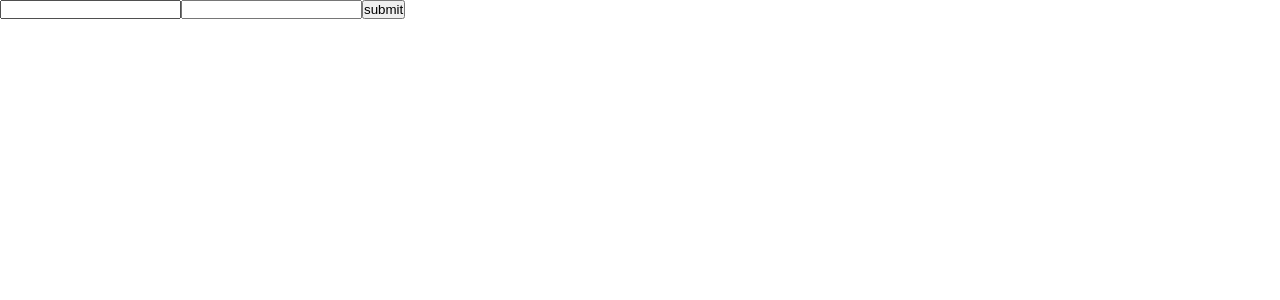
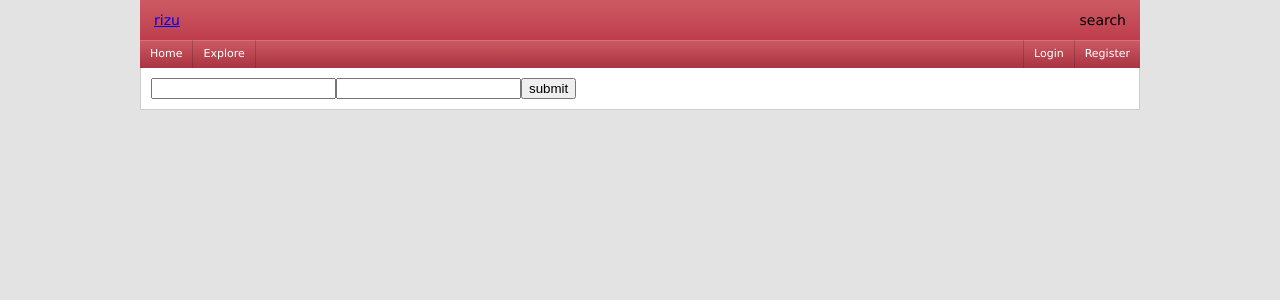
Before and after one commit to katelyynn/rizu, a Next.js app in the folder apps/web/: page /login in a window 1280 px wide. Shown: the top 300 px of the page. Built offline with nearby package versions, Linux system fonts and the light colour scheme; no server answers.

Commit message:
feat: auth!!

```diff
--- /dev/null
+++ b/apps/web/src/app/components/auth/auth_context.tsx
@@ -0,0 +1,50 @@
+'use client';
+
+import React, { createContext, useContext, useEffect, useState } from 'react';
+
+interface AuthContextType {
+  user: { id: string, username: string } | null,
+  setUser: (user: { id: string, username: string } | null) => void,
+  loading: boolean
+}
+
+const AuthContext = createContext<AuthContextType | undefined>(undefined);
+
+export function AuthProvider({ children }: { children: React.ReactNode }) {
+  const [ user, setUser ] = useState<{ id: string, username: string } | null>(null);
+  const [ loading, setLoading ] = useState(true);
+
+  useEffect(() => {
+    const checkAuth = async () => {
+      try {
+        const res = await fetch(`${process.env.NEXT_PUBLIC_API_URL}/api/auth/me`, {
+          credentials: 'include'
+        });
+
+        const data = await res.json();
+        setUser(data.user);
+      } catch (error) {
+        setUser(null);
+      } finally {
+        setLoading(false);
+      }
+    };
+
+    checkAuth();
+  }, []);
+
+  return (
+    <AuthContext.Provider value={{ user, setUser, loading }}>
+      {children}
+    </AuthContext.Provider>
+  )
+}
+
+export function useAuth() {
+  const context = useContext(AuthContext);
+  if (context == undefined) {
+    throw new Error('useAuth is missing AuthProvider');
+  }
+
+  return context;
+}
--- /dev/null
+++ b/apps/web/src/app/components/header/bottom.module.css
@@ -0,0 +1,36 @@
+.bottom {
+  background: linear-gradient(180deg, transparent, #aa3442);
+  box-shadow: 0 1px 0 0 inset rgba(255, 255, 255, 0.15);
+
+  display: flex;
+}
+
+.left {
+  flex: 1;
+}
+
+.left, .right {
+  display: flex;
+}
+
+.link {
+  display: flex;
+  align-items: center;
+  font-size: 11px;
+  padding: 0 10px;
+  height: 28px;
+
+  color: #fff;
+  text-decoration: none;
+
+  &:hover {
+    background-color: #aa3442;
+  }
+}
+
+.sep {
+  display: block;
+  width: 1px;
+  height: 28px;
+  background: rgba(0, 0, 0, 0.17);
+}
--- /dev/null
+++ b/apps/web/src/app/components/header/bottom.tsx
@@ -0,0 +1,84 @@
+'use client';
+
+import Link from 'next/link';
+import styles from "./bottom.module.css";
+import React, { useEffect, useState } from 'react';
+import { useAuth } from '../auth/auth_context';
+
+export function RizuBottom() {
+  return (
+    <nav className={styles.bottom}>
+      <div className={styles.left}>
+        <BottomNavLink href="/">
+          Home
+        </BottomNavLink>
+        <BottomNavLinkSep />
+        <BottomNavLink href="/explore">
+          Explore
+        </BottomNavLink>
+        <BottomNavLinkSep />
+      </div>
+      <Auth />
+    </nav>
+  )
+}
+
+function Auth() {
+  const { user, loading } = useAuth();
+
+  if (loading) {
+    return (
+      <div className={styles.right} />
+    )
+  }
+
+  if (user) {
+    return (
+      <div className={styles.right}>
+        <BottomNavLinkSep />
+        <BottomNavLink href={`/user/${user.username}`}>
+          {user.username}
+        </BottomNavLink>
+        <BottomNavLinkSep />
+        <BottomNavLink href="/logout">
+          Logout
+        </BottomNavLink>
+      </div>
+    )
+  }
+
+  return (
+    <div className={styles.right}>
+      <BottomNavLinkSep />
+      <BottomNavLink href="/login">
+        Login
+      </BottomNavLink>
+      <BottomNavLinkSep />
+      <BottomNavLink href="/register">
+        Register
+      </BottomNavLink>
+    </div>
+  )
+}
+
+interface BottomNavLinkProps {
+  href: string,
+  children: React.ReactNode
+}
+
+function BottomNavLink({
+  href,
+  children
+}: BottomNavLinkProps) {
+  return (
+    <Link href={href} className={styles.link}>
+      {children}
+    </Link>
+  )
+}
+
+function BottomNavLinkSep() {
+  return (
+    <div className={styles.sep} />
+  )
+}
--- /dev/null
+++ b/apps/web/src/app/components/header/top.module.css
@@ -0,0 +1,10 @@
+.top {
+  background: linear-gradient(180deg, transparent, #be3d4c);
+  padding: 12px 14px;
+
+  display: flex;
+}
+
+.logo {
+  flex: 1;
+}
--- /dev/null
+++ b/apps/web/src/app/components/header/top.tsx
@@ -0,0 +1,15 @@
+import Link from 'next/link';
+import styles from "./top.module.css";
+
+export function RizuTop() {
+  return (
+    <div className={styles.top}>
+      <div className={styles.logo}>
+        <Link href="/">rizu</Link>
+      </div>
+      <div className={styles.search}>
+        search
+      </div>
+    </div>
+  )
+}
--- a/apps/web/src/app/globals.css
+++ b/apps/web/src/app/globals.css
@@ -1,49 +1,83 @@
-:root {
-  --background: #ffffff;
-  --foreground: #171717;
+/* http://meyerweb.com/eric/tools/css/reset/
+   v2.0 | 20110126
+   License: none (public domain)
+*/
+
+html, body, div, span, applet, object, iframe,
+h1, h2, h3, h4, h5, h6, p, blockquote, pre,
+a, abbr, acronym, address, big, cite, code,
+del, dfn, em, img, ins, kbd, q, s, samp,
+small, strike, strong, sub, sup, tt, var,
+b, u, i, center,
+dl, dt, dd, ol, ul, li,
+fieldset, form, label, legend,
+table, caption, tbody, tfoot, thead, tr, th, td,
+article, aside, canvas, details, embed,
+figure, figcaption, footer, header, hgroup,
+menu, nav, output, ruby, section, summary,
+time, mark, audio, video {
+	margin: 0;
+	padding: 0;
+	border: 0;
+	font-size: 100%;
+	font: inherit;
+	vertical-align: baseline;
+}
+/* HTML5 display-role reset for older browsers */
+article, aside, details, figcaption, figure,
+footer, header, hgroup, menu, nav, section {
+	display: block;
+}
+body {
+	line-height: 1;
+}
+ol, ul {
+	list-style: none;
+}
+blockquote, q {
+	quotes: none;
+}
+blockquote:before, blockquote:after,
+q:before, q:after {
+	content: '';
+	content: none;
+}
+table {
+	border-collapse: collapse;
+	border-spacing: 0;
 }
 
-@media (prefers-color-scheme: dark) {
-  :root {
-    --background: #0a0a0a;
-    --foreground: #ededed;
-  }
-}
-
-html {
-  height: 100%;
-}
-
-html,
-body {
-  max-width: 100vw;
-  overflow-x: hidden;
+* {
+    box-sizing: border-box;
 }
 
 body {
-  min-height: 100%;
+  font-family: "Lucida Grande", Verdana, Arial, Helvetica, sans-serif;
+  font-size: 14px;
+  line-height: 16px;
+  font-weight: normal;
+
+  color: #000;
+  background-color: #E3E3E3;
+
   display: flex;
   flex-direction: column;
-  color: var(--foreground);
-  background: var(--background);
-  font-family: Arial, Helvetica, sans-serif;
-  -webkit-font-smoothing: antialiased;
-  -moz-osx-font-smoothing: grayscale;
+  align-items: center;
 }
 
-* {
-  box-sizing: border-box;
-  padding: 0;
-  margin: 0;
+main {
+  width: 1000px;
 }
 
-a {
-  color: inherit;
-  text-decoration: none;
+.content {
+  background-color: #fff;
+  border-left: 1px solid #ccc;
+  border-right: 1px solid #ccc;
+  border-bottom: 1px solid #ccc;
+
+  padding: 10px;
 }
 
-@media (prefers-color-scheme: dark) {
-  html {
-    color-scheme: dark;
-  }
+header {
+  background: #CC5A63;
 }
--- a/apps/web/src/app/layout.tsx
+++ b/apps/web/src/app/layout.tsx
@@ -1,16 +1,8 @@
 import type { Metadata } from "next";
-import { Geist, Geist_Mono } from "next/font/google";
 import "./globals.css";
-
-const geistSans = Geist({
-  variable: "--font-geist-sans",
-  subsets: ["latin"],
-});
-
-const geistMono = Geist_Mono({
-  variable: "--font-geist-mono",
-  subsets: ["latin"],
-});
+import { RizuTop } from './components/header/top';
+import { RizuBottom } from './components/header/bottom';
+import { AuthProvider } from './components/auth/auth_context';
 
 export const metadata: Metadata = {
   title: "Create Next App",
@@ -23,8 +15,20 @@ export default function RootLayout({
   children: React.ReactNode;
 }>) {
   return (
-    <html lang="en" className={`${geistSans.variable} ${geistMono.variable}`}>
-      <body>{children}</body>
+    <html lang="en">
+      <body>
+        <AuthProvider>
+          <main>
+            <header>
+              <RizuTop />
+              <RizuBottom />
+            </header>
+            <div className="content">
+              {children}
+            </div>
+          </main>
+        </AuthProvider>
+      </body>
     </html>
   );
 }
--- a/apps/web/src/app/login/page.tsx
+++ b/apps/web/src/app/login/page.tsx
@@ -2,12 +2,15 @@
 
 import { useRouter } from 'next/navigation';
 import React, { useState } from 'react';
+import { useAuth } from '../components/auth/auth_context';
 
 export default function Page() {
   const [ email, setEmail ] = useState('');
   const [ password, setPassword ] = useState('');
   const [ error, setError ] = useState('');
   const router = useRouter();
+
+  const { setUser } = useAuth();
 
   const handleLogin = async (e: SubmitEvent) => {
     e.preventDefault();
@@ -17,7 +20,8 @@ export default function Page() {
       const res = await fetch(`${process.env.NEXT_PUBLIC_API_URL}/api/auth/login`, {
         method: 'POST',
         headers: { 'Content-Type': 'application/json' },
-        body: JSON.stringify({ email, password })
+        body: JSON.stringify({ email, password }),
+        credentials: 'include'
       });
 
       const data = await res.json();
@@ -26,6 +30,8 @@ export default function Page() {
         setError(data.error);
         return;
       }
+
+      setUser(data.user);
 
       router.push('/');
     } catch {
```
Also changed, not shown: apps/web/src/app/page.module.css (deleted, +0 -142 lines), apps/web/src/app/page.tsx (+2 -59 lines), 2 other files (tests, documents, lock files or other folders).
